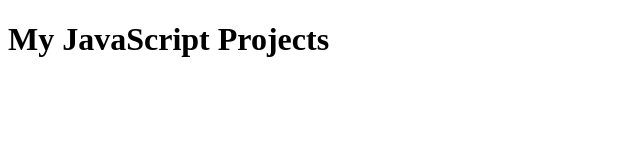
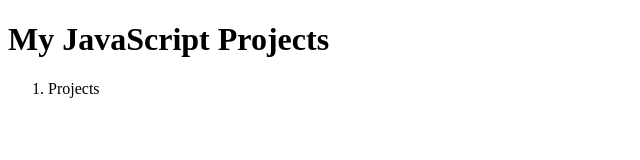
Before and after one commit to Safi1236/JavaScriptProjects, a plain HTML site: page index.html in a window 1280 px wide. Shown: the full height of the page, 0-640 px from the left. Drawn offline with Linux system fonts and the light colour scheme.

Commit message:
Update index.html
Added list for project

```diff
--- a/index.html
+++ b/index.html
@@ -7,5 +7,9 @@
 </head>
 <body>
     <h1>My JavaScript Projects</h1>
+    <ol>
+    <li>
+        Projects
+    </li></ol>
 </body>
 </html>
```
